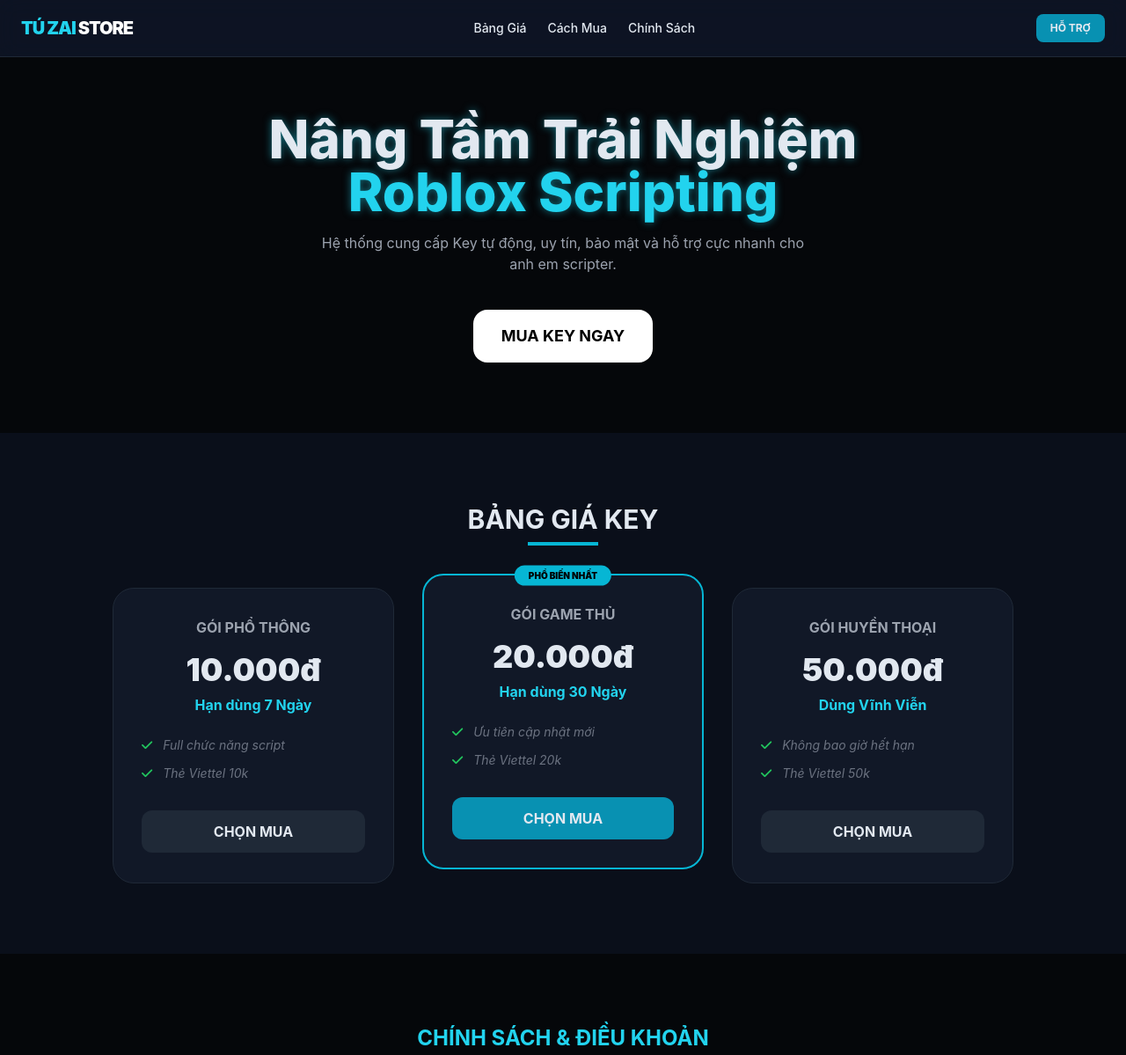
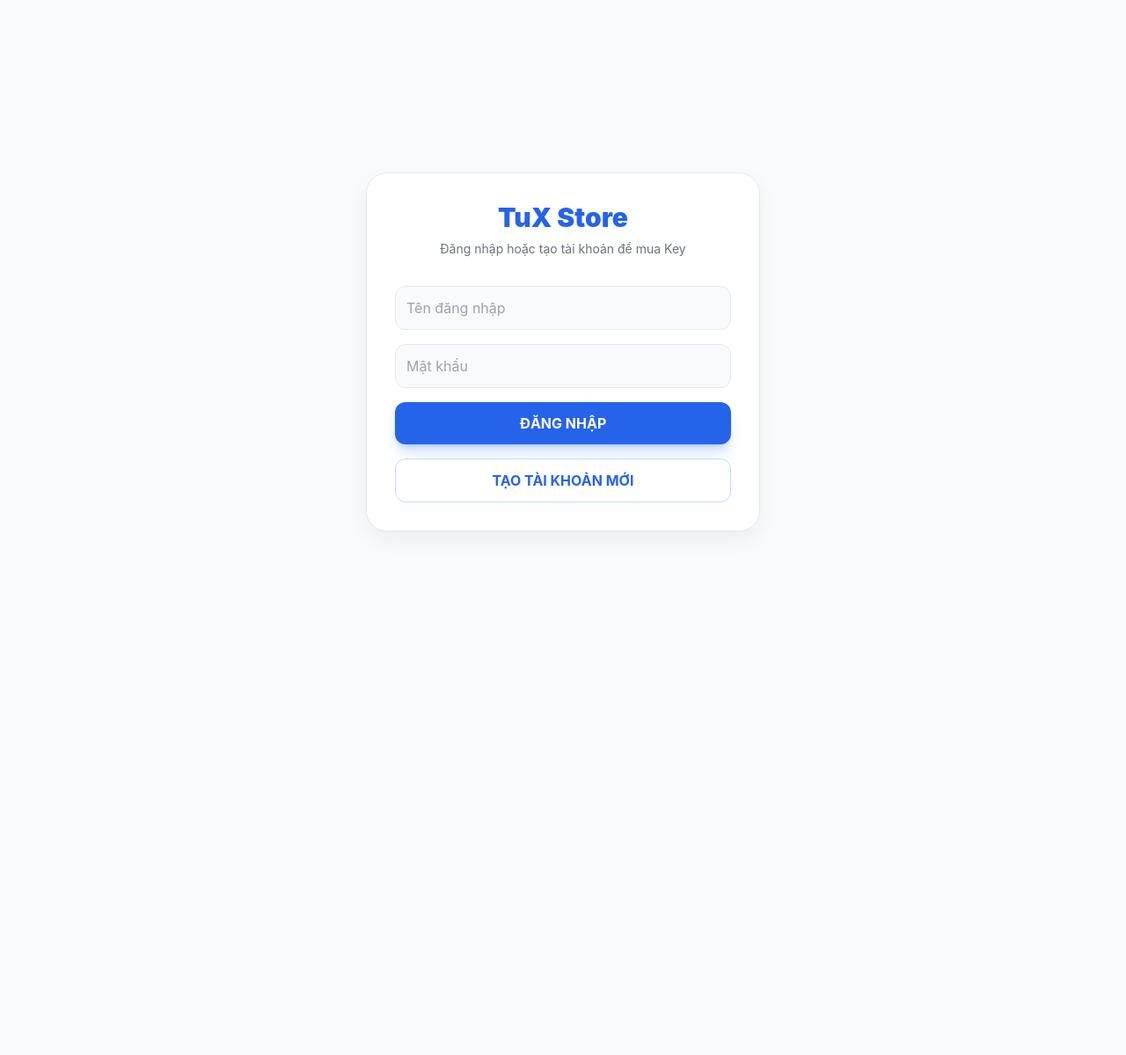
Before and after one commit to toilatu890/studious-funicular, a plain HTML site: page index.html in a window 1280 px wide. Shown: the top 1199 px of the page at 88% size. After the commit the page ends 800 px from the top, so only its background shows below. Drawn offline with nearby package versions, Linux system fonts and the light colour scheme.

Commit message:
Update title and styles in index.html

```diff
--- a/index.html
+++ b/index.html
@@ -3,99 +3,152 @@
 <head>
     <meta charset="UTF-8">
     <meta name="viewport" content="width=device-width, initial-scale=1.0">
-    <title>Key Premium TuX Hub</title>
+    <title>TuX Hub | Store</title>
     <script src="https://cdn.tailwindcss.com"></script>
     <link href="https://cdnjs.cloudflare.com/ajax/libs/font-awesome/6.0.0/css/all.min.css" rel="stylesheet">
     <style>
-        body { background-color: #05070a; color: #e2e8f0; font-family: 'Inter', sans-serif; }
-        .neon-text { text-shadow: 0 0 10px rgba(34, 211, 238, 0.5); }
-        .card-glow:hover { border-color: #22d3ee; box-shadow: 0 0 20px rgba(34, 211, 238, 0.1); transition: 0.3s; }
-        .bg-glass { background: rgba(15, 23, 42, 0.8); backdrop-filter: blur(12px); }
+        body { background-color: #f8fafc; color: #0f172a; font-family: 'Inter', sans-serif; }
+        .glass-panel { background: rgba(255, 255, 255, 0.9); backdrop-filter: blur(10px); border: 1px solid #e2e8f0; box-shadow: 0 10px 25px rgba(0,0,0,0.05); }
+        .hidden-view { display: none; }
     </style>
 </head>
-<body>
+<body class="min-h-screen flex flex-col items-center justify-center p-4">
 
-    <nav class="fixed w-full z-50 bg-glass border-b border-gray-800 px-6 py-4 flex justify-between items-center">
-        <h1 class="text-xl font-black text-cyan-400 tracking-tighter">TÚ ZAI <span class="text-white">STORE</span></h1>
-        <div class="hidden md:flex space-x-6 text-sm font-medium">
-            <a href="#prices" class="hover:text-cyan-400">Bảng Giá</a>
-            <a href="#how-to" class="hover:text-cyan-400">Cách Mua</a>
-            <a href="#policy" class="hover:text-cyan-400">Chính Sách</a>
+    <div id="auth-view" class="w-full max-w-md glass-panel p-8 rounded-3xl">
+        <h2 class="text-3xl font-black text-center mb-2 text-blue-600">TuX Store</h2>
+        <p class="text-center text-gray-500 mb-8 text-sm">Đăng nhập hoặc tạo tài khoản để mua Key</p>
+
+        <div class="space-y-4">
+            <input type="text" id="username" placeholder="Tên đăng nhập" class="w-full bg-gray-50 border border-gray-200 p-3 rounded-xl outline-none focus:border-blue-500 focus:ring-2 focus:ring-blue-200 transition">
+            <input type="password" id="password" placeholder="Mật khẩu" class="w-full bg-gray-50 border border-gray-200 p-3 rounded-xl outline-none focus:border-blue-500 focus:ring-2 focus:ring-blue-200 transition">
+
+            <button onclick="handleLogin()" class="w-full bg-blue-600 text-white font-bold py-3 rounded-xl hover:bg-blue-700 transition shadow-lg shadow-blue-500/30">
+                ĐĂNG NHẬP
+            </button>
+            <button onclick="handleRegister()" class="w-full bg-white text-blue-600 border border-blue-200 font-bold py-3 rounded-xl hover:bg-blue-50 transition">
+                TẠO TÀI KHOẢN MỚI
+            </button>
         </div>
-        <a href="https://zalo.me" class="bg-cyan-600 px-4 py-2 rounded-lg text-xs font-bold uppercase">Hỗ Trợ</a>
-    </nav>
+    </div>
 
-    <section class="pt-32 pb-20 px-6 text-center">
-        <h2 class="text-4xl md:text-6xl font-extrabold mb-4 neon-text">Nâng Tầm Trải Nghiệm <br><span class="text-cyan-400">Roblox Scripting</span></h2>
-        <p class="text-gray-400 max-w-xl mx-auto mb-10">Hệ thống cung cấp Key tự động, uy tín, bảo mật và hỗ trợ cực nhanh cho anh em scripter.</p>
-        <a href="#prices" class="bg-white text-black px-8 py-4 rounded-2xl font-bold text-lg hover:scale-105 transition transform inline-block">MUA KEY NGAY</a>
-    </section>
+    <div id="dashboard-view" class="w-full max-w-4xl hidden-view">
+        <nav class="glass-panel rounded-2xl mb-6 p-4 flex justify-between items-center">
+            <h1 class="text-xl font-black text-blue-600">TuX<span class="text-gray-800">Store</span></h1>
+            <div class="flex items-center gap-4">
+                <span class="text-sm font-semibold text-gray-600">Xin chào, <span id="display-user" class="text-blue-600"></span>!</span>
+                <button onclick="logout()" class="text-red-500 text-sm font-bold hover:underline">Thoát</button>
+            </div>
+        </nav>
 
-    <section id="prices" class="py-20 px-6 bg-[#0a0f1a]">
-        <div class="max-w-5xl mx-auto text-center mb-12">
-            <h3 class="text-3xl font-bold mb-2">BẢNG GIÁ KEY</h3>
-            <div class="h-1 w-20 bg-cyan-500 mx-auto"></div>
-        </div>
-
-        <div class="grid grid-cols-1 md:grid-cols-3 gap-8 max-w-5xl mx-auto">
-            <div class="bg-[#111827] border border-gray-800 p-8 rounded-3xl card-glow text-center">
-                <h4 class="text-gray-400 font-bold mb-4 uppercase">Gói Phổ Thông</h4>
-                <div class="text-4xl font-black mb-2">10.000đ</div>
-                <div class="text-cyan-400 mb-6 font-bold">Hạn dùng 7 Ngày</div>
-                <ul class="text-sm text-gray-500 space-y-3 mb-8 text-left italic">
-                    <li><i class="fa-solid fa-check text-green-500 mr-2"></i> Full chức năng script</li>
-                    <li><i class="fa-solid fa-check text-green-500 mr-2"></i> Thẻ Viettel 10k</li>
+        <div class="grid grid-cols-1 md:grid-cols-3 gap-6">
+            <div class="glass-panel p-6 rounded-3xl text-center flex flex-col h-full">
+                <h4 class="text-gray-500 font-bold mb-2 uppercase">Key 1 Tuần</h4>
+                <div class="text-4xl font-black mb-4">10.000đ</div>
+                <ul class="text-sm text-gray-600 space-y-2 mb-6 text-left flex-grow">
+                    <li><i class="fa-solid fa-check text-green-500 mr-2"></i>Thẻ Viettel 10k</li>
+                    <li><i class="fa-solid fa-check text-green-500 mr-2"></i>Hỗ trợ cập nhật</li>
                 </ul>
-                <button class="w-full bg-gray-800 py-3 rounded-xl font-bold hover:bg-cyan-600 transition">CHỌN MUA</button>
+                <button onclick="openPayment('Key 1 Tuần', '10.000đ')" class="w-full bg-blue-100 text-blue-700 py-3 rounded-xl font-bold hover:bg-blue-200 transition">MUA NGAY</button>
             </div>
 
-            <div class="bg-[#111827] border-2 border-cyan-500 p-8 rounded-3xl card-glow text-center relative transform md:-translate-y-4">
-                <span class="absolute top-0 left-1/2 -translate-x-1/2 -translate-y-1/2 bg-cyan-500 text-black text-[10px] font-black px-4 py-1 rounded-full">PHỔ BIẾN NHẤT</span>
-                <h4 class="text-gray-400 font-bold mb-4 uppercase">Gói Game Thủ</h4>
-                <div class="text-4xl font-black mb-2">20.000đ</div>
-                <div class="text-cyan-400 mb-6 font-bold">Hạn dùng 30 Ngày</div>
-                <ul class="text-sm text-gray-500 space-y-3 mb-8 text-left italic">
-                    <li><i class="fa-solid fa-check text-green-500 mr-2"></i> Ưu tiên cập nhật mới</li>
-                    <li><i class="fa-solid fa-check text-green-500 mr-2"></i> Thẻ Viettel 20k</li>
+            <div class="glass-panel p-6 rounded-3xl text-center border-2 border-blue-500 relative flex flex-col h-full transform md:-translate-y-2 shadow-xl">
+                <span class="absolute -top-3 left-1/2 -translate-x-1/2 bg-blue-500 text-white text-[10px] font-black px-4 py-1 rounded-full">BÁN CHẠY</span>
+                <h4 class="text-gray-500 font-bold mb-2 uppercase">Key 1 Tháng</h4>
+                <div class="text-4xl font-black mb-4">20.000đ</div>
+                <ul class="text-sm text-gray-600 space-y-2 mb-6 text-left flex-grow">
+                    <li><i class="fa-solid fa-check text-green-500 mr-2"></i>Thẻ Viettel 20k</li>
+                    <li><i class="fa-solid fa-check text-green-500 mr-2"></i>Ưu tiên support</li>
                 </ul>
-                <button class="w-full bg-cyan-600 py-3 rounded-xl font-bold hover:bg-cyan-500 transition">CHỌN MUA</button>
+                <button onclick="openPayment('Key 1 Tháng', '20.000đ')" class="w-full bg-blue-600 text-white py-3 rounded-xl font-bold hover:bg-blue-700 transition shadow-lg shadow-blue-500/30">MUA NGAY</button>
             </div>
 
-            <div class="bg-[#111827] border border-gray-800 p-8 rounded-3xl card-glow text-center">
-                <h4 class="text-gray-400 font-bold mb-4 uppercase">Gói Huyền Thoại</h4>
-                <div class="text-4xl font-black mb-2">50.000đ</div>
-                <div class="text-cyan-400 mb-6 font-bold">Dùng Vĩnh Viễn</div>
-                <ul class="text-sm text-gray-500 space-y-3 mb-8 text-left italic">
-                    <li><i class="fa-solid fa-check text-green-500 mr-2"></i> Không bao giờ hết hạn</li>
-                    <li><i class="fa-solid fa-check text-green-500 mr-2"></i> Thẻ Viettel 50k</li>
+            <div class="glass-panel p-6 rounded-3xl text-center flex flex-col h-full">
+                <h4 class="text-gray-500 font-bold mb-2 uppercase">Key Vĩnh Viễn</h4>
+                <div class="text-4xl font-black mb-4">50.000đ</div>
+                <ul class="text-sm text-gray-600 space-y-2 mb-6 text-left flex-grow">
+                    <li><i class="fa-solid fa-check text-green-500 mr-2"></i>Thẻ Viettel 50k</li>
+                    <li><i class="fa-solid fa-check text-green-500 mr-2"></i>Dùng trọn đời</li>
                 </ul>
-                <button class="w-full bg-gray-800 py-3 rounded-xl font-bold hover:bg-cyan-600 transition">CHỌN MUA</button>
+                <button onclick="openPayment('Key Vĩnh Viễn', '50.000đ')" class="w-full bg-blue-100 text-blue-700 py-3 rounded-xl font-bold hover:bg-blue-200 transition">MUA NGAY</button>
             </div>
         </div>
-    </section>
+    </div>
 
-    <section id="policy" class="py-20 px-6 max-w-4xl mx-auto">
-        <h3 class="text-2xl font-bold mb-8 text-center text-cyan-400">CHÍNH SÁCH & ĐIỀU KHOẢN</h3>
-        <div class="space-y-6">
-            <div class="bg-gray-900/50 p-6 rounded-2xl border border-gray-800">
-                <h5 class="font-bold mb-2 text-white"><i class="fa-solid fa-shield-halved mr-2 text-cyan-500"></i> Quy định sử dụng Key</h5>
-                <p class="text-sm text-gray-400 leading-relaxed italic">Mỗi Key mua tại hệ thống chỉ được liên kết với 01 thiết bị duy nhất (HWID). Mọi hành vi chia sẻ Key hoặc tìm cách bẻ khóa (crack) sẽ dẫn đến việc khóa Key vĩnh viễn mà không báo trước.</p>
+    <div id="payment-view" class="w-full max-w-md glass-panel p-8 rounded-3xl hidden-view">
+        <button onclick="closePayment()" class="text-gray-400 hover:text-gray-700 mb-4"><i class="fa-solid fa-arrow-left mr-2"></i>Quay lại</button>
+        <h2 class="text-2xl font-black text-gray-800 mb-2">Thanh Toán</h2>
+        <p class="text-sm text-gray-500 mb-6">Bạn đang mua: <span id="selected-plan" class="font-bold text-blue-600"></span> (<span id="selected-price"></span>)</p>
+
+        <div class="space-y-4">
+            <div>
+                <label class="text-xs font-bold text-gray-600 uppercase">Loại thẻ</label>
+                <select class="w-full bg-gray-50 border border-gray-200 p-3 rounded-xl outline-none mt-1">
+                    <option>Viettel</option>
+                    <option>Vinaphone</option>
+                    <option>Mobifone</option>
+                </select>
             </div>
-            <div class="bg-gray-900/50 p-6 rounded-2xl border border-gray-800">
-                <h5 class="font-bold mb-2 text-white"><i class="fa-solid fa-rotate-left mr-2 text-cyan-500"></i> Chính sách hoàn tiền</h5>
-                <p class="text-sm text-gray-400 leading-relaxed italic">Chúng tôi không hỗ trợ hoàn tiền sau khi Key đã được hệ thống xuất ra thành công. Vui lòng kiểm tra kỹ loại Key và thời hạn trước khi nhấn xác nhận thanh toán.</p>
+            <div>
+                <label class="text-xs font-bold text-gray-600 uppercase">Mã thẻ (PIN)</label>
+                <input type="text" class="w-full bg-gray-50 border border-gray-200 p-3 rounded-xl outline-none mt-1" placeholder="Nhập mã thẻ">
             </div>
-            <div class="bg-gray-900/50 p-6 rounded-2xl border border-gray-800">
-                <h5 class="font-bold mb-2 text-white"><i class="fa-solid fa-circle-info mr-2 text-cyan-500"></i> Miễn trừ trách nhiệm</h5>
-                <p class="text-sm text-gray-400 leading-relaxed italic">Người dùng tự chịu trách nhiệm về tài khoản game cá nhân khi sử dụng script. Chúng tôi chỉ cung cấp giải pháp kỹ thuật và không đảm bảo an toàn 100% trước các đợt quét của nhà phát hành game.</p>
+            <div>
+                <label class="text-xs font-bold text-gray-600 uppercase">Số Seri</label>
+                <input type="text" class="w-full bg-gray-50 border border-gray-200 p-3 rounded-xl outline-none mt-1" placeholder="Nhập số seri">
             </div>
+            <button onclick="submitPayment()" class="w-full bg-green-500 text-white font-bold py-3 rounded-xl hover:bg-green-600 transition shadow-lg shadow-green-500/30 mt-4">
+                XÁC NHẬN NẠP THẺ
+            </button>
         </div>
-    </section>
+    </div>
 
-    <footer class="py-10 text-center border-t border-gray-900 text-gray-600 text-xs">
-        <p class="mb-2">Hệ thống vận hành bởi TuX Hub</p>
-        <p>&copy; 2026 Toàn bộ bản quyền thuộc về TuX Key System.</p>
-    </footer>
+    <script>
+        function handleLogin() {
+            const user = document.getElementById('username').value;
+            const pass = document.getElementById('password').value;
+            if(user.length > 2 && pass.length > 2) {
+                document.getElementById('auth-view').classList.add('hidden-view');
+                document.getElementById('dashboard-view').classList.remove('hidden-view');
+                document.getElementById('display-user').innerText = user;
+            } else {
+                alert("Vui lòng nhập tên và mật khẩu hợp lệ!");
+            }
+        }
 
+        function handleRegister() {
+            const user = document.getElementById('username').value;
+            const pass = document.getElementById('password').value;
+            if(user.length > 2 && pass.length > 2) {
+                alert("Đăng ký thành công! Đang tự động đăng nhập...");
+                handleLogin();
+            } else {
+                alert("Tên và mật khẩu phải dài hơn 2 ký tự!");
+            }
+        }
+
+        function logout() {
+            document.getElementById('dashboard-view').classList.add('hidden-view');
+            document.getElementById('auth-view').classList.remove('hidden-view');
+            document.getElementById('username').value = "";
+            document.getElementById('password').value = "";
+        }
+
+        function openPayment(plan, price) {
+            document.getElementById('dashboard-view').classList.add('hidden-view');
+            document.getElementById('payment-view').classList.remove('hidden-view');
+            document.getElementById('selected-plan').innerText = plan;
+            document.getElementById('selected-price').innerText = price;
+        }
+
+        function closePayment() {
+            document.getElementById('payment-view').classList.add('hidden-view');
+            document.getElementById('dashboard-view').classList.remove('hidden-view');
+        }
+
+        function submitPayment() {
+            alert("Đã gửi thẻ, hệ thống đang xử lý! Vui lòng chờ...");
+            closePayment();
+        }
+    </script>
 </body>
 </html>
```
